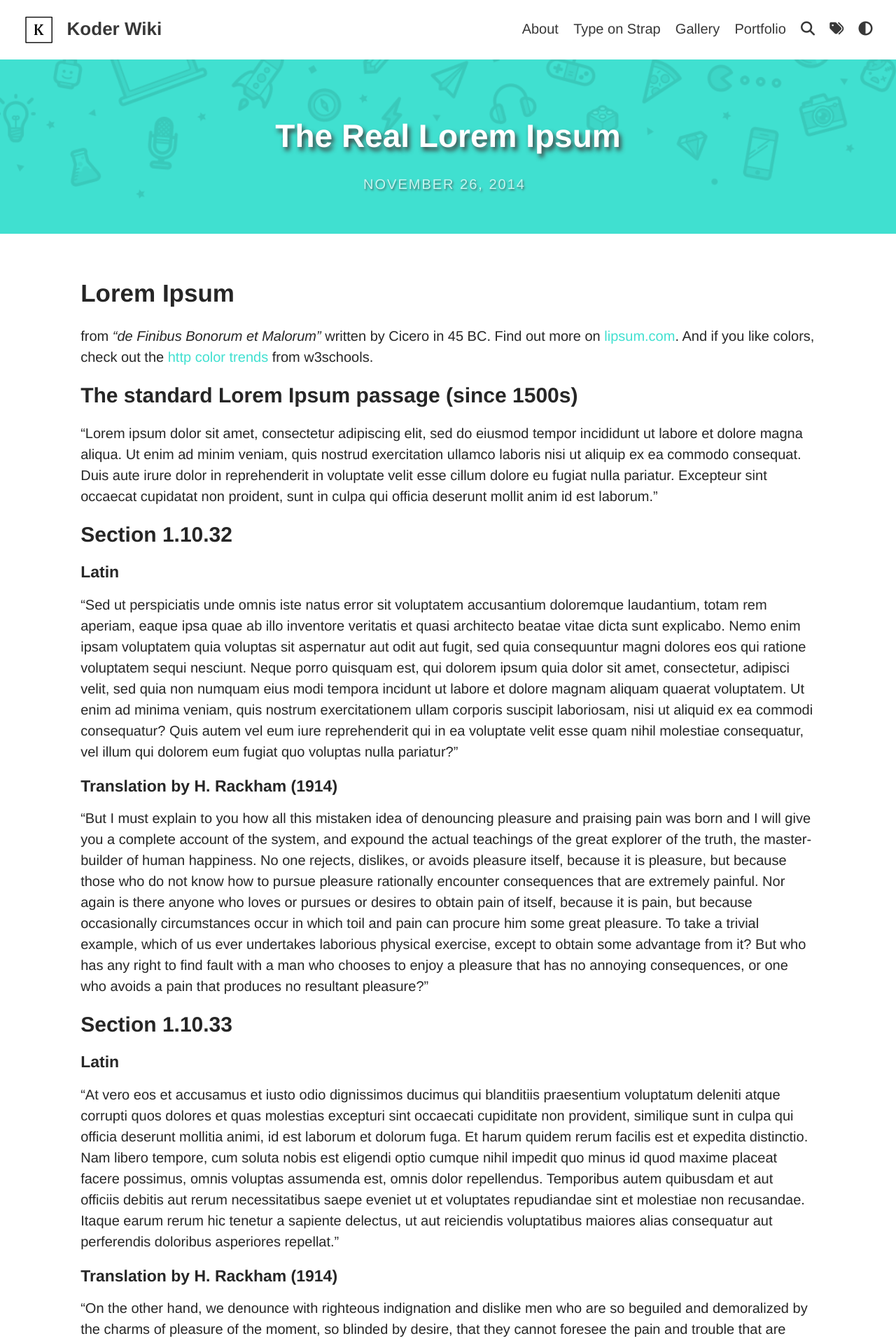
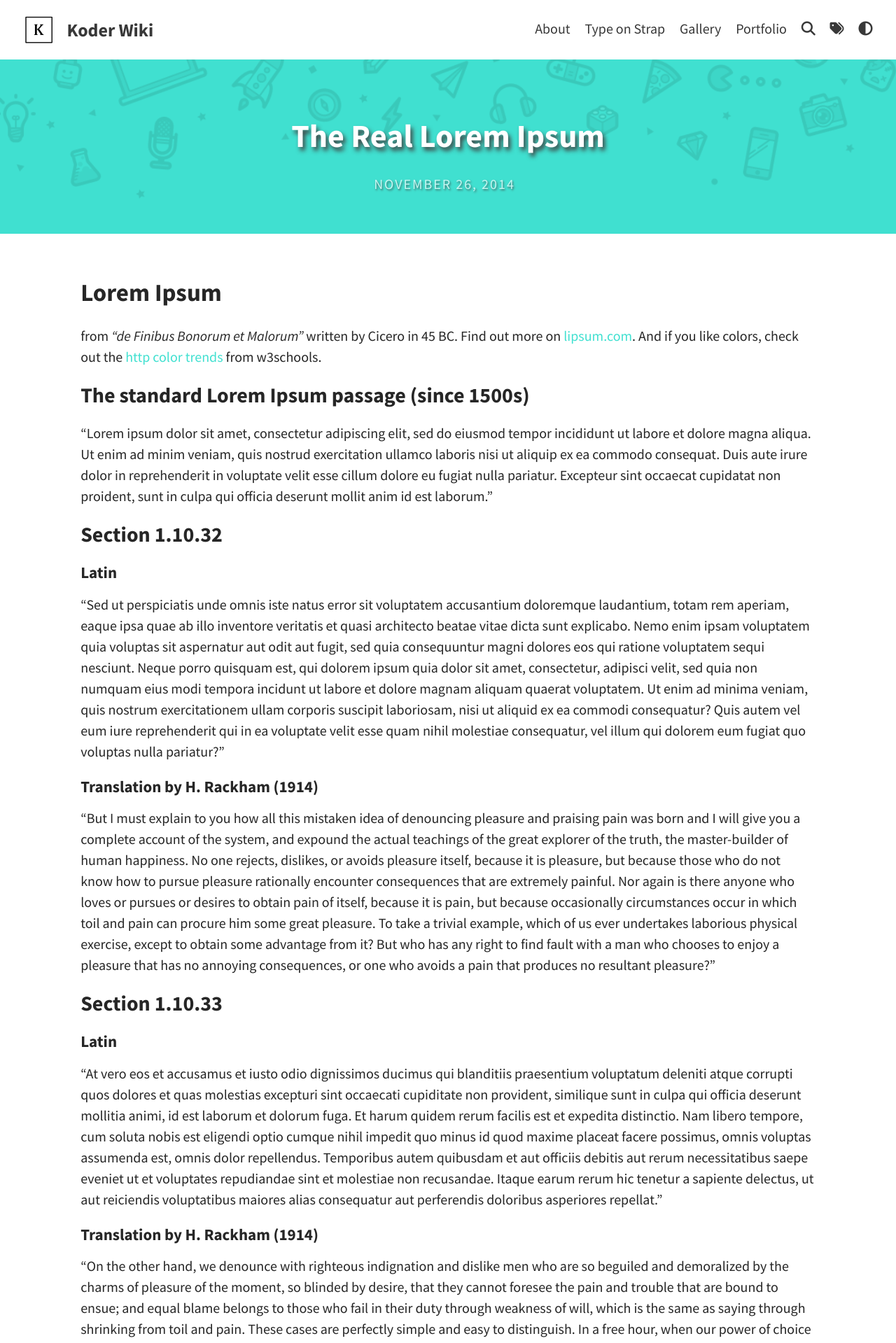
Before and after one commit to KoderWiki/Kontrl-Enter.github.io, a Jekyll site: the page built from _posts/2014-11-26-lorem-ipsum.md, in a window 1280 px wide. Shown: the top 1919 px of the page at 70% size. Built offline with Jekyll 4.4.1, drawn with Linux system fonts in a browser that asks for light colours; a script that is not in the unit is left out.

Commit message:
Update _variables.scss

```diff
--- a/_sass/base/_variables.scss
+++ b/_sass/base/_variables.scss
@@ -1,7 +1,7 @@
 /* TYPOGRAPHY */
-$font-family-main: 'SOGANGUNIVERSITYTTF', Helvetica, Arial, sans-serif;
-$font-family-headings: 'SOGANGUNIVERSITYTTF', Helvetica, Arial, sans-serif;
-$font-family-logo: 'SOGANGUNIVERSITYTTF', Helvetica, Arial, sans-serif;
+$font-family-main: 'Source Sans Pro', Helvetica, Arial, sans-serif;
+$font-family-headings: 'Source Sans Pro', Helvetica, Arial, sans-serif;
+$font-family-logo: 'Source Sans Pro', Helvetica, Arial, sans-serif;
 $font-size: 1.25em;
 
 $monospace: Consolas, Menlo, Monaco, Lucida Console, Liberation Mono, DejaVu Sans Mono, Bitstream Vera Sans Mono, Courier New, monospace, sans-serif !default;
```
